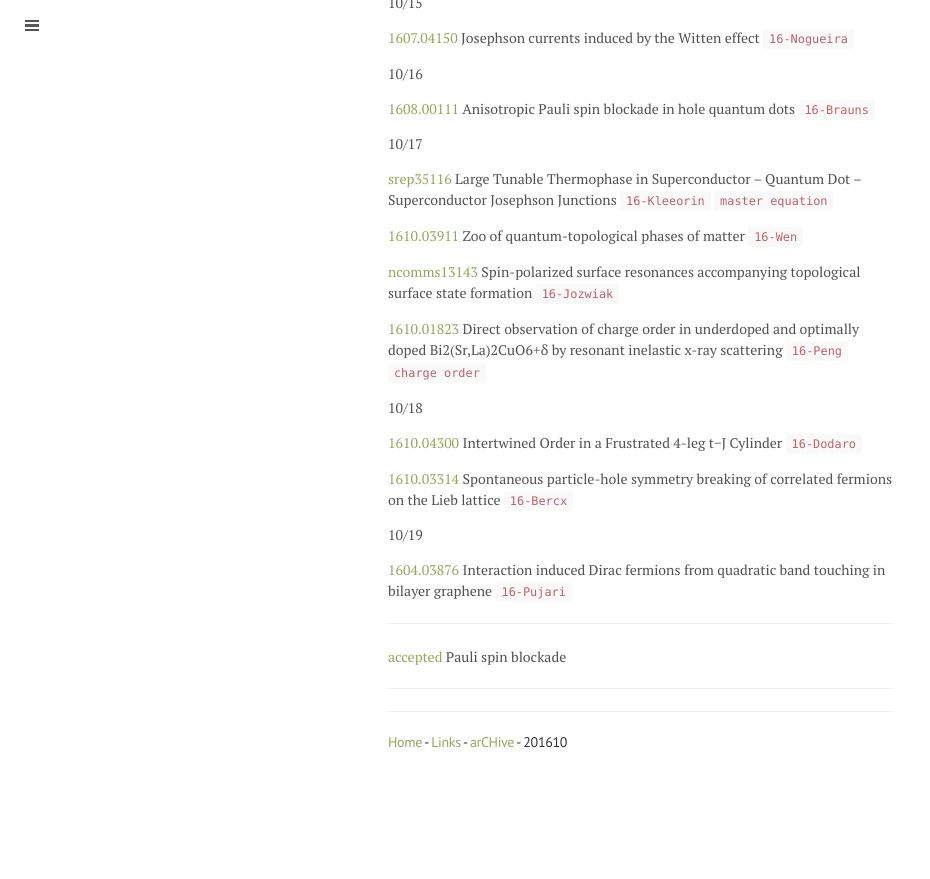
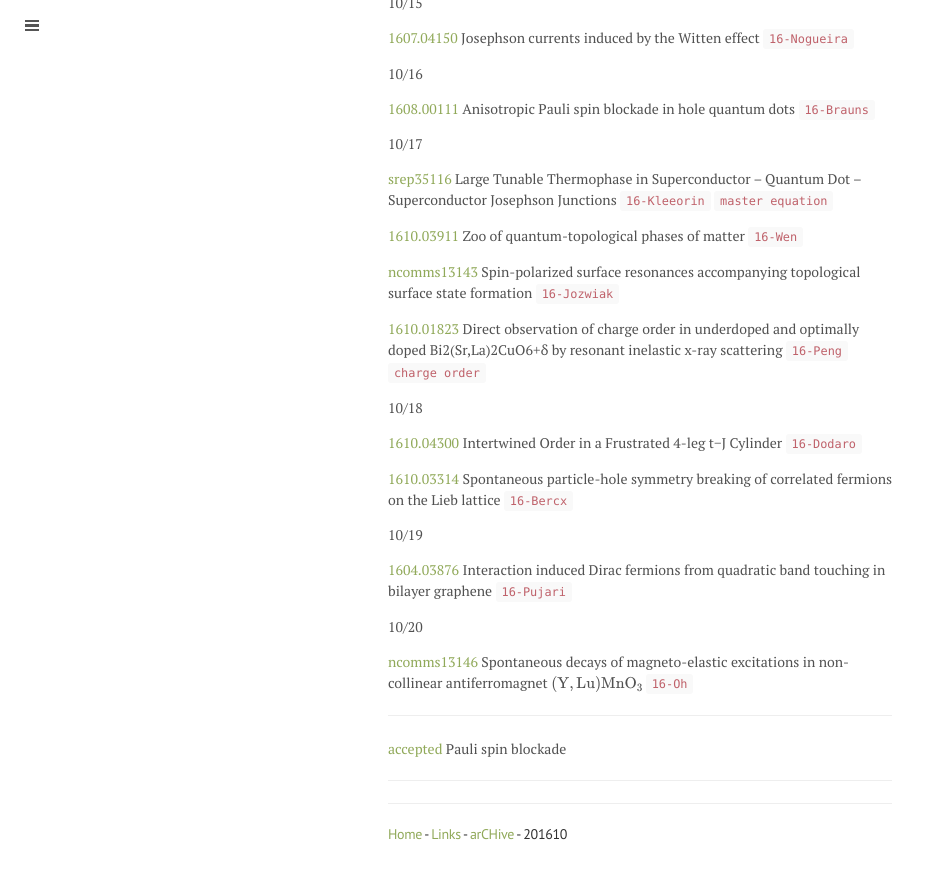
Before and after one commit to qkrwlsghdcjsworlt/work, a Jekyll site: the page built from 201610.md, in a window 1280 px wide and 900 px high, scrolled down 1933 px. Shown: the top 879 px of the window, without its empty margins (0-930 px from the left). Built offline with Jekyll 4.4.1, drawn with Linux system fonts in a browser that asks for light colours; formulas are drawn with MathJax 3; before the commit the page ends 2741 px from its top, so only the background shows below that.

Commit message:
“update”

```diff
--- a/201610.md
+++ b/201610.md
@@ -118,6 +118,10 @@ title: 201610
 [1604.03876](https://arxiv.org/abs/1604.03876) Interaction induced Dirac fermions from quadratic band touching in bilayer graphene `16-Pujari`
 
 
+10/20
+
+[ncomms13146](http://www.nature.com/articles/ncomms13146) Spontaneous decays of magneto-elastic excitations in non-collinear antiferromagnet \\( (\textrm{Y},\textrm{Lu})\textrm{MnO}_3 \\) `16-Oh`
+
 
 ---
 
```
